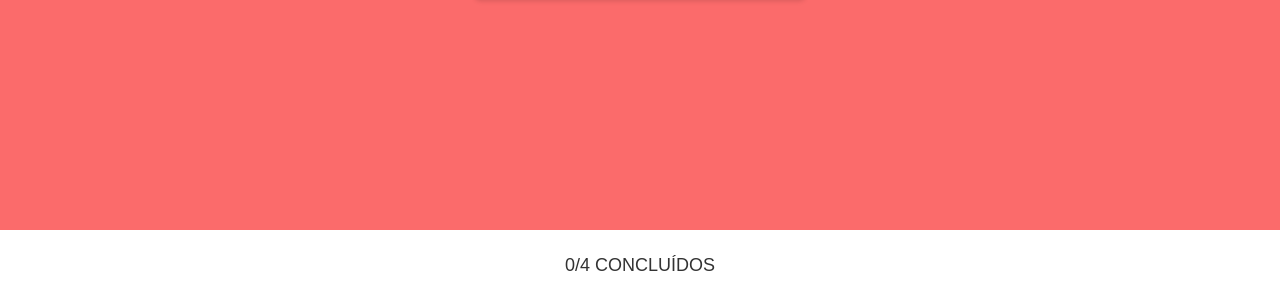
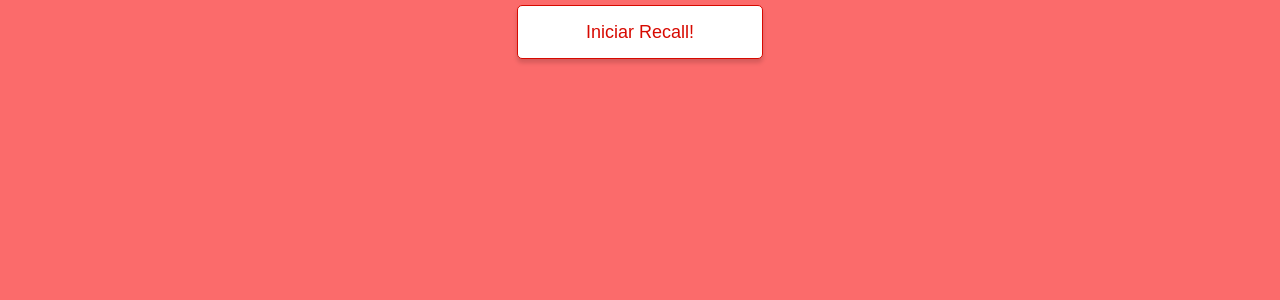
Before and after one commit to gabao55/ZapRecall, a React app: page / in a window 1280 px wide. Shown: the part 500-800 px from the top of the page. Built offline with nearby package versions, Linux system fonts and the light colour scheme; a web font is replaced by a local one.

Commit message:
Implements the switch between screens!

```diff
--- a/public/css/style.css
+++ b/public/css/style.css
@@ -33,6 +33,7 @@ h1 {
     border: 1px solid #D70900;
     border-radius: 5px;
     box-shadow: 0px 4px 4px rgba(0, 0, 0, 0.15);
+    cursor: pointer;
 }
 
 .quizz {
--- a/src/Components/Home.js
+++ b/src/Components/Home.js
@@ -1,9 +1,9 @@
-export default function Home() {
+export default function Home({ setIsStarted }) {
     return (
         <div className="home">
             <img src="./assets/logo.png" alt="Logo" />
             <h1>ZapRecall</h1>
-            <button>Iniciar Recall!</button>
+            <button onClick={() => setIsStarted(true)}>Iniciar Recall!</button>
         </div>
     )
 }
--- a/src/index.js
+++ b/src/index.js
@@ -1,11 +1,15 @@
+import React from "react";
 import ReactDom from "react-dom";
 import Home from "./Components/Home";
 import Quizz from "./Components/Quizz";
 
 function App() {
+
+    const [isStarted, setIsStarted] = React.useState(false);
+
     return (
         <>
-            <Quizz />
+            {isStarted ? <Quizz /> : <Home setIsStarted={setIsStarted} />}
         </>
     )
 }
```
